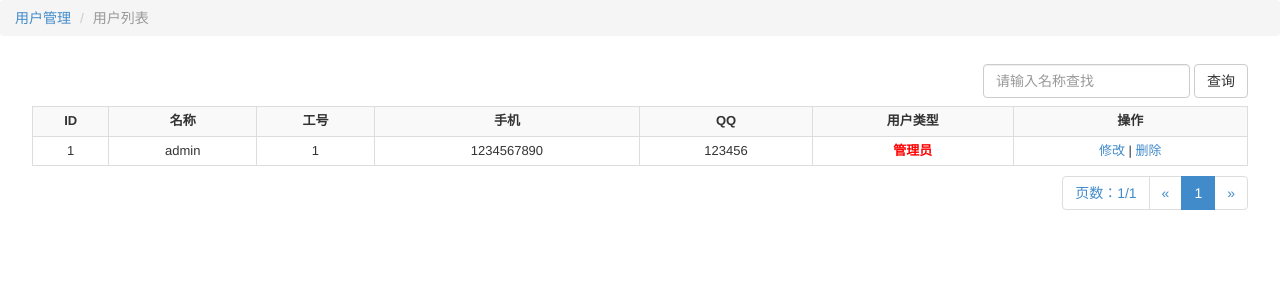
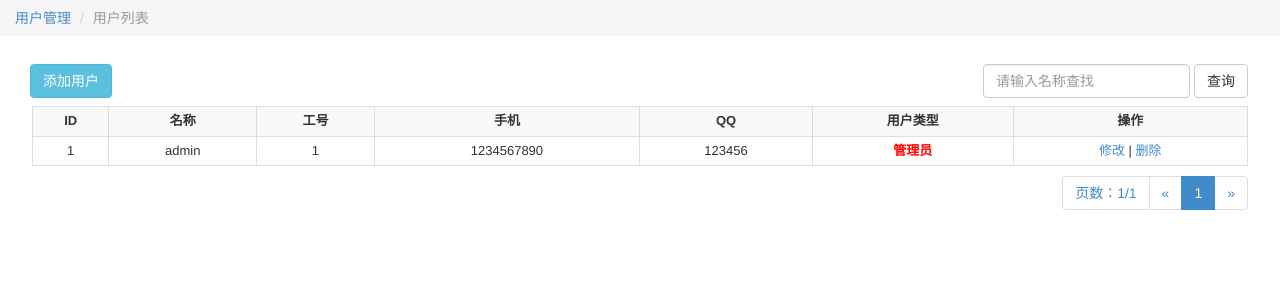
Before and after one commit to jugool/jugooing, a CodeIgniter app: page /jugooing/index.php/b_user/ulist in a window 1280 px wide. Shown: the top 300 px of the page. Run offline with CodeIgniter, Linux system fonts and the light colour scheme; data that the repository does not hold is empty.

Commit message:
用户列表实现添加用户

```diff
--- a/application/views/admin/user/user_list.php
+++ b/application/views/admin/user/user_list.php
@@ -6,6 +6,9 @@
     <li class="active">用户列表</li>
 </ol>
 <div class="table_lis top">
+	<form class="navbar-form navbar-left">
+        <a href="../b_user/uadd" type="button" class="btn btn-info btn_add" style='margin-left:15px;'>添加用户</a>
+    </form>
     <form class="navbar-form navbar-right" role="search" action="ulist" method="post">
         <div class="form-group">
             <input type="text" class="form-control" placeholder="请输入名称查找" name="like">
```
